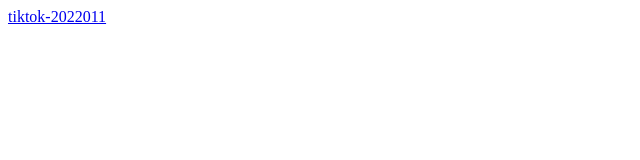
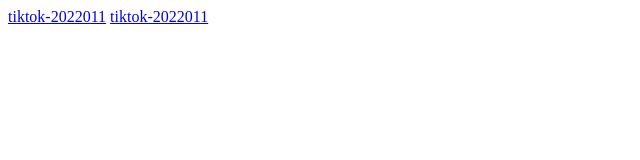
Before and after one commit to rocky225/rocky225.github.com, a plain HTML site: page index.html in a window 1280 px wide. Shown: the whole page, without its empty margins (0-640 px from the left). Drawn offline with Linux system fonts and the light colour scheme.

Commit message:
Update index.html

```diff
--- a/index.html
+++ b/index.html
@@ -6,5 +6,6 @@
   </head>
   <body>
     <a href="tiktok-2022011.html">tiktok-2022011</a>
+    <a href="tiktok-2022011.html">tiktok-2022011</a>
   </body>
 </html>
```
